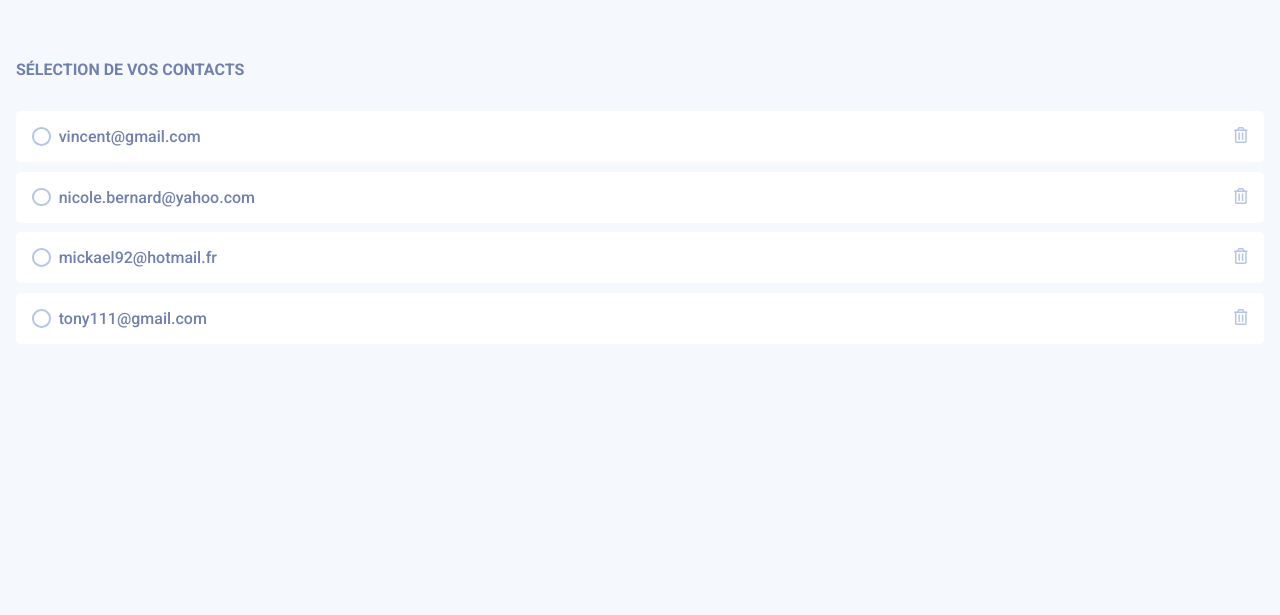
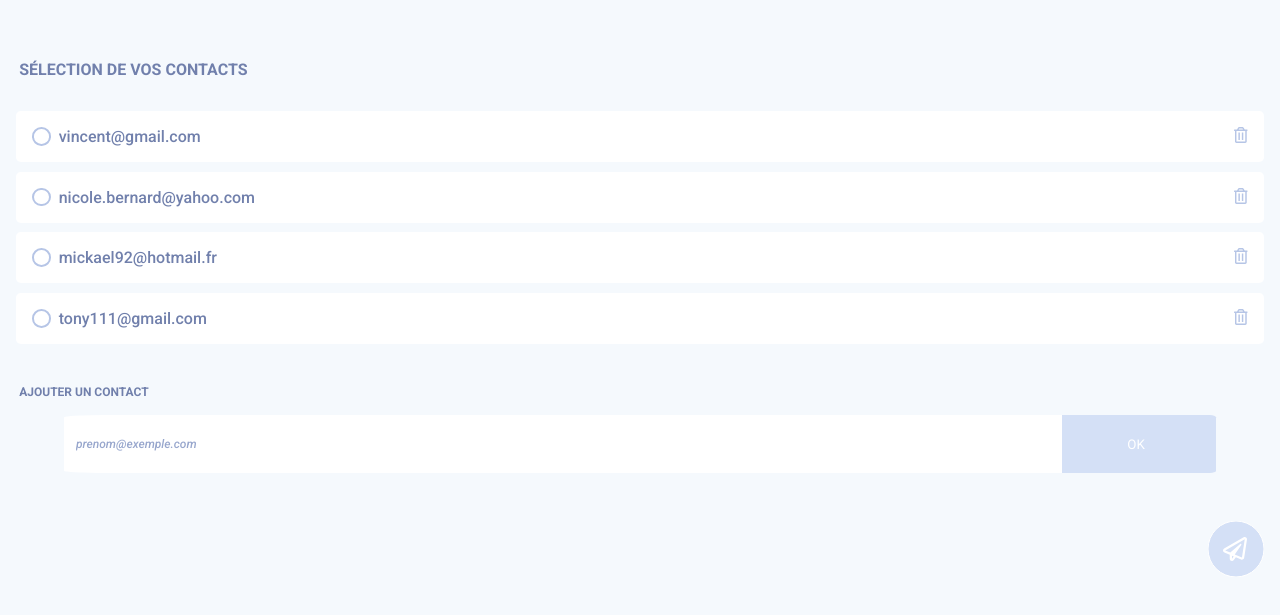
Before and after one commit to Refsone/TinyHappy-Project-3, a React (Create React App) app: page /share in a window 1280 px wide. Shown: the part 625-1240 px from the top of the page. Before the commit the page ends 969 px from the top, so only its background shows below. Built offline with nearby package versions, Linux system fonts and the light colour scheme.

Commit message:
create AddContact

```diff
--- a/src/components/share/AddContact.css
+++ b/src/components/share/AddContact.css
@@ -1,3 +1,58 @@
-.add-contact {
-  margin-top: 20rem;
+
+.add-contact-group {
+  margin: 1em auto 3em;
+  width: 90%;
+  display: flex;
+  justify-content: space-between;
 }
+
+.add-contact-input {
+  padding-left: 1em;
+  border: none;
+  border-radius: 4%;
+  border-top-right-radius: 0;
+  border-bottom-right-radius: 0;
+  width: 100%;
+
+}
+input::placeholder {
+  color: #98A7CD;
+}
+
+input::-webkit-input-placeholder {
+  color: #98A7CD;
+}
+
+input::-moz-placeholder {
+  color: #98A7CD;
+  opacity: 1;
+}
+
+input:-moz-placeholder {
+  color: #98A7CD;
+  opacity: 1;
+}
+
+input:-ms-input-placeholder {
+  color: #98A7CD;
+}
+
+.add-contact-button {
+  padding: 1.6em 1.6em 1.6em 1.2em;
+  width: 15%;
+  border: none;
+  border-radius: 4%;
+  border-top-left-radius: 0;
+  border-bottom-left-radius: 0;
+  text-align: center;
+  background-color: #D4E0F6;
+  color: white;
+}
+
+.inactif-send{
+  display: flex;
+  justify-content: flex-end;
+  margin-right: 1em;
+  margin-bottom: 6em;
+
+}
--- a/src/components/share/AddContact.js
+++ b/src/components/share/AddContact.js
@@ -1,15 +1,23 @@
 import React from 'react'
+
+import './AddContact.css'
+import inactifSend from '../../images/send-inactif-btn.svg'
 
 class AddContact extends React.Component {
   render () {
     return (
-      <div className='add-contact'>
+      <div>
         <p className='bold-12px-grey title'>AJOUTER UN CONTACT</p>
-        <div>
-          <input className='' type='email' placeholder='prenom@exemple.com' />
-          <button>OK</button>
-        </div>
+
+        <container className='add-contact-group'>
+          <input className='add-contact-input mediumitalic-12px-lightgrey' type='email' placeholder='prenom@exemple.com' />
+          <button className='add-contact-button'>OK</button>
+        </container>
+        <container className='inactif-send'>
+          <img alt='inactif-send-button' src={inactifSend} />
+        </container>
       </div>
+
     )
   }
 }
--- a/src/components/share/SelectContacts.css
+++ b/src/components/share/SelectContacts.css
@@ -1,9 +1,10 @@
 .select-contact-page {
   margin-top: 2em;
+  margin-bottom: 3em;
 }
 
 .title {
   display: flex;
   justify-content: start;
-  margin-left: 1em;
+  margin-left: 1.2rem;
 }
--- a/src/components/share/SelectContacts.js
+++ b/src/components/share/SelectContacts.js
@@ -1,18 +1,22 @@
 import React from 'react'
 
+import AddContact from './AddContact'
+import Contact from './Contact'
 
 import '../commons/Fonts.css'
 import './SelectContacts.css'
-import Contact from './Contact'
+
+
 
 class SelectContacts extends React.Component {
-  state= {
-    emails: [{ email_contact: 'vincent@gmail.com' },
-    { email_contact: 'nicole.bernard@yahoo.com' },
-    { email_contact: 'mickael92@hotmail.fr' },
-    { email_contact: 'tony111@gmail.com' }]
+  state = {
+    emails: [
+      { email_contact: 'vincent@gmail.com' },
+      { email_contact: 'nicole.bernard@yahoo.com' },
+      { email_contact: 'mickael92@hotmail.fr' },
+      { email_contact: 'tony111@gmail.com' }]
   }
-  render () {
+  render() {
     return (
       <div>
         <p className='bold-16px-grey title'>SÉLECTION DE VOS CONTACTS</p>
@@ -24,6 +28,7 @@ class SelectContacts extends React.Component {
               </div>)
           })}
         </div>
+        <AddContact />
       </div>
     )
   }
```
